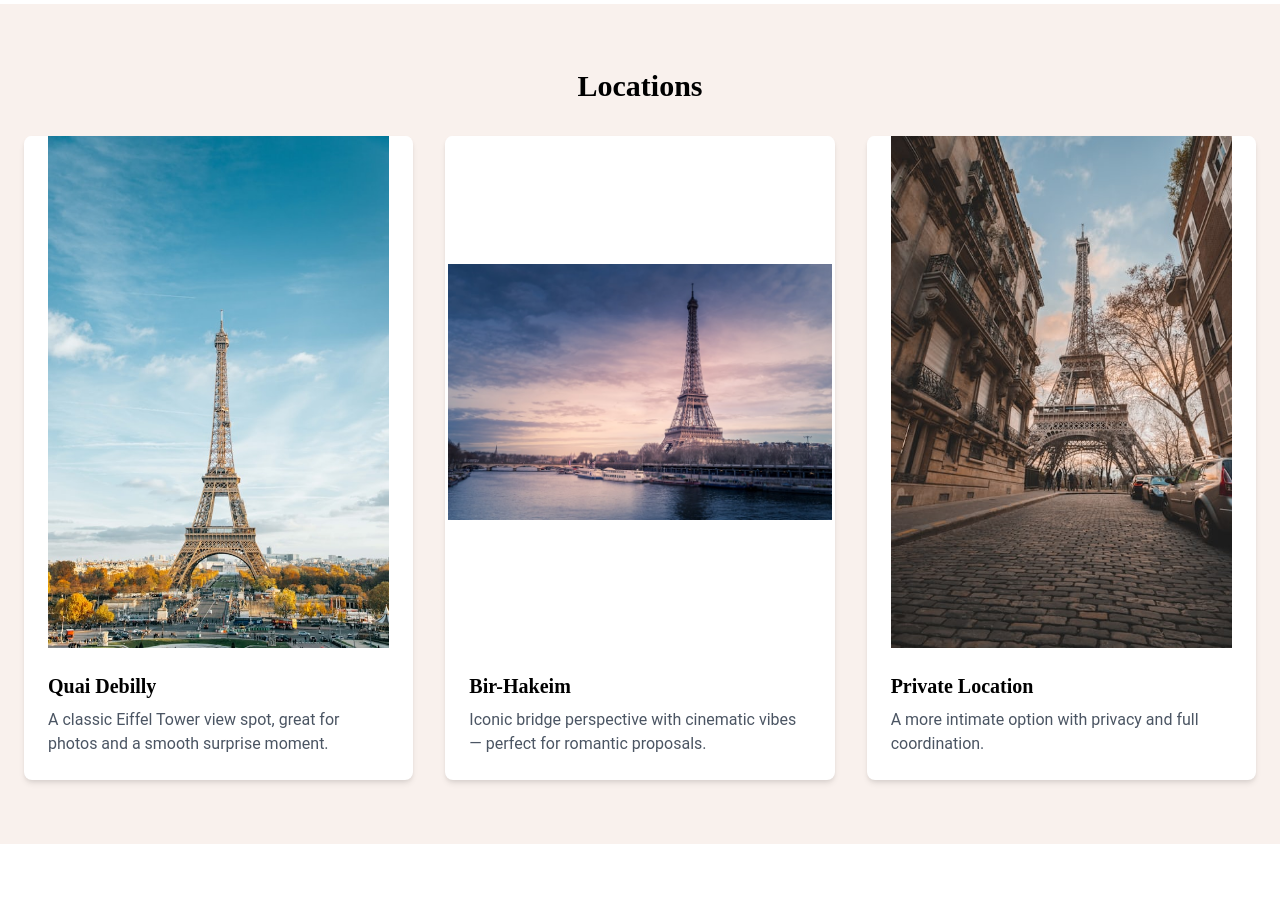
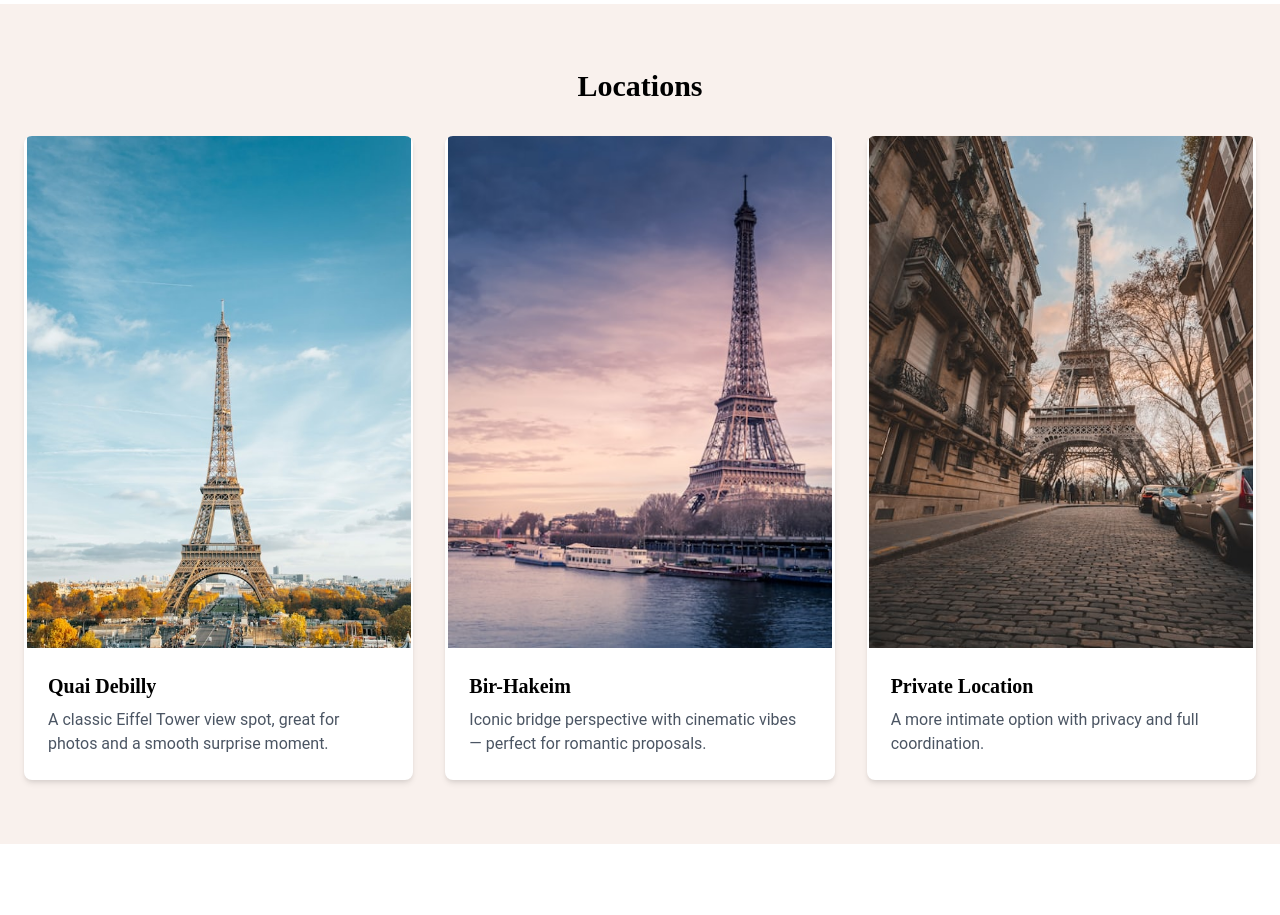
Before and after one commit to Varcolacus/KOZAK, a React (Vite) app in the folder kozak-website/: page / in a window 1280 px wide. Shown: the part 8080-8995 px from the top of the page. Built offline with nearby package versions, Linux system fonts and the light colour scheme; no server answers.

Commit message:
Make location photos fill frames

```diff
--- a/kozak-website/src/components/Locations.jsx
+++ b/kozak-website/src/components/Locations.jsx
@@ -15,7 +15,7 @@ const Locations = ({ t }) => {
                                 <img
                                     src={assetUrl(String(loc.image || '').replace(/^\//, ''))}
                                     alt={loc.title}
-                                    className="max-w-full max-h-full object-contain"
+                                    className="w-full h-full object-cover object-center"
                                 />
                             </div>
                             <div className="p-6">
```
